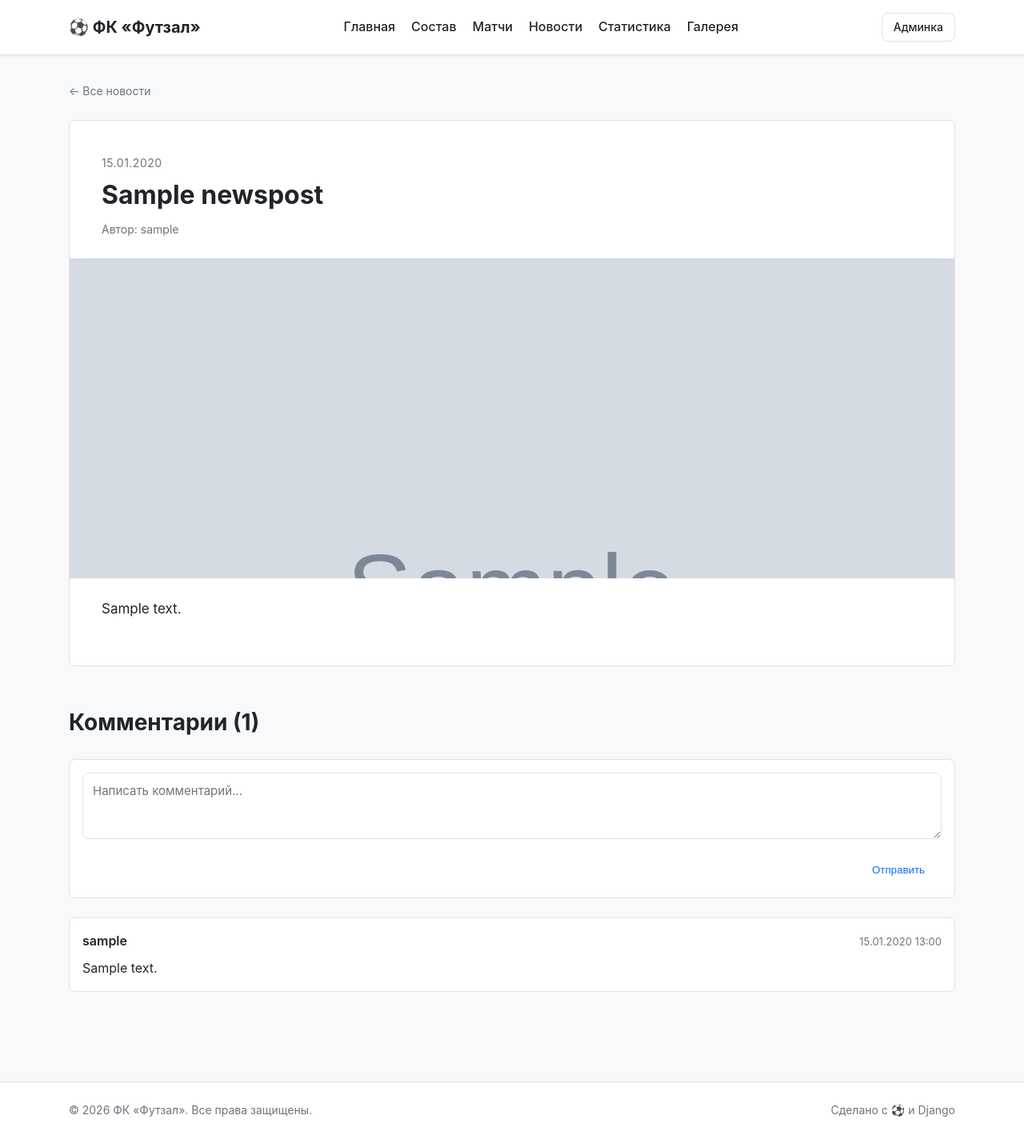
After one commit to Andrey-Dubov-25/futsal_team, a Django app: a page that uses templates/news/detail.html in a window 1280 px wide. The commit adds this page. Shown: the whole page at 80% size. Run offline with Django 5.2, Linux system fonts and the light colour scheme; a user stored in the database is signed in; tables that the repository leaves empty hold one stand-in row (values such as "Sample post"); grey boxes marked "Sample" are stand-in pictures; parts of the project's set-up code (start-up, migrations or seed data) failed here and were passed over.

Commit message:
feat(web): add news pages with HTMX comments

```diff
--- /dev/null
+++ b/apps/web/forms.py
@@ -0,0 +1,40 @@
+"""Формы веб-сайта."""
+
+from django import forms
+
+from apps.news.models import Comment
+
+
+class CommentForm(forms.ModelForm):
+    """Форма добавления комментария к новости."""
+
+    class Meta:
+        model = Comment
+        fields = ['text']
+        widgets = {
+            'text': forms.Textarea(
+                attrs={
+                    'rows': 3,
+                    'placeholder': 'Написать комментарий...',
+                    'class': 'form-textarea',
+                }
+            ),
+        }
+        labels = {
+            'text': '',
+        }
+
+    def __init__(self, *args, **kwargs):
+        super().__init__(*args, **kwargs)
+        # Отключаем стандартную валидацию required,
+        # чтобы использовать наше сообщение об ошибке
+        self.fields['text'].required = False
+
+    def clean_text(self):
+        """Проверить, что текст не пустой."""
+        text = (self.cleaned_data.get('text') or '').strip()
+        if not text:
+            raise forms.ValidationError(
+                'Текст комментария не может быть пустым.',
+            )
+        return text
--- a/apps/web/urls.py
+++ b/apps/web/urls.py
@@ -21,4 +21,15 @@ urlpatterns = [
         views.match_detail,
         name='match-detail',
     ),
+    path('news/', views.news_list, name='news-list'),
+    path(
+        'news/<slug:slug>/',
+        views.news_detail,
+        name='news-detail',
+    ),
+    path(
+        'news/<slug:slug>/comment/',
+        views.add_comment,
+        name='news-add-comment',
+    ),
 ]
--- a/apps/web/views.py
+++ b/apps/web/views.py
@@ -1,10 +1,17 @@
 """View-функции для HTML-страниц."""
 
+from django.contrib.auth.decorators import login_required
+from django.http import HttpResponse
 from django.shortcuts import get_object_or_404, render
+from django.template.loader import render_to_string
 from django.utils import timezone
+from django.views.decorators.http import require_POST
 
 from apps.matches.models import Match
+from apps.news.models import NewsPost
 from apps.players.models import Player
+
+from .forms import CommentForm
 
 
 def home(request):
@@ -63,3 +70,84 @@ def match_detail(request, pk):
         'matches/detail.html',
         {'match': match, 'events': events},
     )
+
+
+def news_list(request):
+    """Список опубликованных новостей."""
+    news = (
+        NewsPost.objects.filter(is_published=True)
+        .select_related('author')
+        .order_by('-published_at')
+    )
+    return render(request, 'news/list.html', {'news': news})
+
+
+def news_detail(request, slug):
+    """Детальная страница новости с комментариями."""
+    post = get_object_or_404(
+        NewsPost.objects.select_related('author'),
+        slug=slug,
+        is_published=True,
+    )
+    comments = (
+        post.comments.filter(is_published=True)
+        .select_related('author')
+        .order_by('-created_at')
+    )
+    form = CommentForm()
+
+    return render(
+        request,
+        'news/detail.html',
+        {
+            'post': post,
+            'comments': comments,
+            'form': form,
+        },
+    )
+
+
+@login_required
+@require_POST
+def add_comment(request, slug):
+    """Добавить комментарий к новости через HTMX.
+
+    Возвращает HTML-фрагмент (partial) с обновлённым списком
+    комментариев и пустой формой.
+    """
+    post = get_object_or_404(NewsPost, slug=slug, is_published=True)
+    form = CommentForm(request.POST)
+
+    if form.is_valid():
+        comment = form.save(commit=False)
+        comment.post = post
+        comment.author = request.user
+        comment.save()
+
+        comments = (
+            post.comments.filter(is_published=True)
+            .select_related('author')
+            .order_by('-created_at')
+        )
+        form = CommentForm()  # пустая форма после успеха
+    else:
+        # При ошибке — возвращаем форму с ошибками,
+        # но список комментариев тоже нужен (для замены)
+        comments = (
+            post.comments.filter(is_published=True)
+            .select_related('author')
+            .order_by('-created_at')
+        )
+
+    context = {
+        'post': post,
+        'comments': comments,
+        'form': form,
+    }
+
+    html = render_to_string(
+        'news/partials/comment_section.html',
+        context,
+        request=request,
+    )
+    return HttpResponse(html)
--- a/pytest_tests/web/test_players_pages.py
+++ b/pytest_tests/web/test_players_pages.py
@@ -8,6 +8,8 @@
 import pytest
 from django.urls import reverse
 from rest_framework import status
+
+from pytest_tests.factories import PlayerFactory
 
 
 pytestmark = pytest.mark.django_db
@@ -31,7 +33,6 @@ def test_players_list_shows_active_players(client, sample_players):
 
 def test_players_list_hides_inactive(client, db, sample_players):
     """Неактивные игроки не отображаются."""
-    from pytest_tests.factories import PlayerFactory
 
     inactive = PlayerFactory(
         first_name='Неактивный',
@@ -71,7 +72,6 @@ def test_player_detail_404_for_unknown(client, db):
 
 def test_player_detail_404_for_inactive(client, db):
     """Неактивный игрок — 404."""
-    from pytest_tests.factories import PlayerFactory
 
     inactive = PlayerFactory(is_active=False)
     url = reverse('web:player-detail', args=[inactive.pk])
--- a/requirements.txt
+++ b/requirements.txt
@@ -7,3 +7,4 @@ djangorestframework==3.15.2
 djangorestframework-simplejwt==5.3.1
 drf-spectacular==0.27.2
 django-filter==24.3
+Unidecode==1.3.8
--- a/static/css/style.css
+++ b/static/css/style.css
@@ -830,3 +830,243 @@ main.container {
         font-size: 36px;
     }
 }
+
+
+/* ============================================================================
+   News list
+   ========================================================================= */
+
+.news-list {
+    display: grid;
+    gap: 20px;
+}
+
+.news-card {
+    background: var(--color-surface);
+    border: 1px solid var(--color-border);
+    border-radius: var(--radius);
+    overflow: hidden;
+    transition: transform 0.15s, box-shadow 0.15s;
+}
+
+.news-card:hover {
+    transform: translateY(-2px);
+    box-shadow: 0 4px 12px rgba(0, 0, 0, 0.08);
+}
+
+.news-card__link {
+    display: grid;
+    grid-template-columns: 200px 1fr;
+    color: inherit;
+    text-decoration: none;
+}
+
+.news-card__cover {
+    aspect-ratio: 4 / 3;
+    background: var(--color-bg);
+    overflow: hidden;
+}
+
+.news-card__cover img {
+    width: 100%;
+    height: 100%;
+    object-fit: cover;
+}
+
+.news-card__body {
+    padding: 20px 24px;
+}
+
+.news-card__date {
+    font-size: 13px;
+    color: var(--color-text-muted);
+    text-transform: uppercase;
+    letter-spacing: 0.5px;
+}
+
+.news-card__title {
+    font-size: 20px;
+    margin: 8px 0;
+    color: var(--color-text);
+}
+
+.news-card__excerpt {
+    color: var(--color-text-muted);
+    margin: 0;
+}
+
+/* ============================================================================
+   News article
+   ========================================================================= */
+
+.news-article {
+    background: var(--color-surface);
+    border: 1px solid var(--color-border);
+    border-radius: var(--radius);
+    padding: 40px;
+    margin-bottom: 48px;
+}
+
+.news-article__date {
+    color: var(--color-text-muted);
+    font-size: 14px;
+    text-transform: uppercase;
+    letter-spacing: 0.5px;
+}
+
+.news-article__title {
+    font-size: 32px;
+    margin: 8px 0 12px;
+    line-height: 1.25;
+}
+
+.news-article__author {
+    color: var(--color-text-muted);
+    font-size: 14px;
+}
+
+.news-article__cover {
+    margin: 24px -40px;
+    max-height: 400px;
+    overflow: hidden;
+}
+
+.news-article__cover img {
+    width: 100%;
+    height: 100%;
+    object-fit: cover;
+}
+
+.news-article__content {
+    font-size: 17px;
+    line-height: 1.7;
+    color: var(--color-text);
+}
+
+.news-article__content p {
+    margin-bottom: 16px;
+}
+
+/* ============================================================================
+   Comments
+   ========================================================================= */
+
+.comments-section {
+    margin-top: 32px;
+}
+
+.comment-form {
+    background: var(--color-surface);
+    border: 1px solid var(--color-border);
+    border-radius: var(--radius);
+    padding: 16px;
+    margin-bottom: 24px;
+}
+
+.comment-form--login-prompt {
+    text-align: center;
+    color: var(--color-text-muted);
+    font-style: italic;
+}
+
+.form-textarea {
+    width: 100%;
+    padding: 12px;
+    border: 1px solid var(--color-border);
+    border-radius: var(--radius);
+    font-family: inherit;
+    font-size: 15px;
+    resize: vertical;
+    box-sizing: border-box;
+}
+
+.form-textarea:focus {
+    outline: none;
+    border-color: var(--color-primary);
+    box-shadow: 0 0 0 3px rgba(13, 110, 253, 0.1);
+}
+
+.form-errors {
+    color: #dc3545;
+    font-size: 14px;
+    margin: 8px 0;
+}
+
+.comment-form__actions {
+    display: flex;
+    justify-content: flex-end;
+    margin-top: 12px;
+}
+
+.comments-list {
+    list-style: none;
+    padding: 0;
+    margin: 0;
+    display: flex;
+    flex-direction: column;
+    gap: 12px;
+}
+
+.comment {
+    background: var(--color-surface);
+    border: 1px solid var(--color-border);
+    border-radius: var(--radius);
+    padding: 16px;
+}
+
+.comment__header {
+    display: flex;
+    justify-content: space-between;
+    align-items: baseline;
+    margin-bottom: 8px;
+    gap: 12px;
+}
+
+.comment__author {
+    font-weight: 600;
+}
+
+.comment__date {
+    color: var(--color-text-muted);
+    font-size: 13px;
+}
+
+.comment__text {
+    color: var(--color-text);
+}
+
+.comment__text p {
+    margin: 0 0 8px;
+}
+
+.comment__text p:last-child {
+    margin-bottom: 0;
+}
+
+.comments-empty {
+    color: var(--color-text-muted);
+    text-align: center;
+    padding: 24px;
+}
+
+/* ============================================================================
+   Адаптив для новостей
+   ========================================================================= */
+
+@media (max-width: 640px) {
+    .news-card__link {
+        grid-template-columns: 1fr;
+    }
+
+    .news-article {
+        padding: 24px 20px;
+    }
+
+    .news-article__title {
+        font-size: 24px;
+    }
+
+    .news-article__cover {
+        margin: 24px -20px;
+    }
+}
--- a/templates/home.html
+++ b/templates/home.html
@@ -38,8 +38,10 @@
             <p>Таблица бомбардиров, форма команды.</p>
         </article>
         <article class="card">
-            <h3>Новости</h3>
-            <p>Обновления команды, комментарии болельщиков.</p>
+            <a href="{% url 'web:news-list' %}" class="card">
+                <h3>Новости</h3>
+                <p>Обновления команды, комментарии болельщиков.</p>
+            </a>
         </article>
     </div>
 </section>
--- /dev/null
+++ b/templates/news/detail.html
@@ -0,0 +1,45 @@
+{% extends 'base.html' %}
+
+{% block title %}{{ post.title }} — Новости{% endblock %}
+
+{% block content %}
+<section class="section">
+    <a href="{% url 'web:news-list' %}" class="back-link">
+        ← Все новости
+    </a>
+
+    <article class="news-article">
+        <header class="news-article__header">
+            <time class="news-article__date"
+                  datetime="{{ post.published_at|date:'c' }}">
+                {{ post.published_at|date:"d.m.Y" }}
+            </time>
+            <h1 class="news-article__title">{{ post.title }}</h1>
+            {% if post.author %}
+                <div class="news-article__author">
+                    Автор: {{ post.author.username }}
+                </div>
+            {% endif %}
+        </header>
+
+        {% if post.cover %}
+            <div class="news-article__cover">
+                <img src="{{ post.cover.url }}" alt="{{ post.title }}">
+            </div>
+        {% endif %}
+
+        <div class="news-article__content">
+            {{ post.content|linebreaks }}
+        </div>
+    </article>
+
+    <section class="comments-section"
+             id="comments">
+        <h2 class="section__title">
+            Комментарии ({{ comments|length }})
+        </h2>
+
+        {% include 'news/partials/comment_section.html' %}
+    </section>
+</section>
+{% endblock %}
--- /dev/null
+++ b/templates/news/partials/comment_section.html
@@ -0,0 +1,57 @@
+<div id="comment-section">
+
+    {% if user.is_authenticated %}
+        <form hx-post="{% url 'web:news-add-comment' post.slug %}"
+              hx-target="#comment-section"
+              hx-swap="outerHTML"
+              class="comment-form">
+            {% csrf_token %}
+            {{ form.text }}
+            {% if form.text.errors %}
+                <div class="form-errors">
+                    {% for error in form.text.errors %}
+                        <p>{{ error }}</p>
+                    {% endfor %}
+                </div>
+            {% endif %}
+            <div class="comment-form__actions">
+                <button type="submit" class="btn btn--primary">
+                    Отправить
+                </button>
+            </div>
+        </form>
+    {% else %}
+        <div class="comment-form comment-form--login-prompt">
+            <p>
+                <a href="{% url 'admin:login' %}?next={{ request.path }}">
+                    Войдите
+                </a>, чтобы оставить комментарий.
+            </p>
+        </div>
+    {% endif %}
+
+    {% if comments %}
+        <ul class="comments-list">
+            {% for comment in comments %}
+                <li class="comment">
+                    <div class="comment__header">
+                        <span class="comment__author">
+                            {{ comment.author.username }}
+                        </span>
+                        <time class="comment__date"
+                              datetime="{{ comment.created_at|date:'c' }}">
+                            {{ comment.created_at|date:"d.m.Y H:i" }}
+                        </time>
+                    </div>
+                    <div class="comment__text">
+                        {{ comment.text|linebreaks }}
+                    </div>
+                </li>
+            {% endfor %}
+        </ul>
+    {% else %}
+        <p class="comments-empty">
+            Комментариев пока нет. Будьте первым!
+        </p>
+    {% endif %}
+</div>
--- a/templates/partials/header.html
+++ b/templates/partials/header.html
@@ -8,7 +8,7 @@
                 <a href="{% url 'web:home' %}">Главная</a>
                 <a href="{% url 'web:players-list' %}">Состав</a>
                 <a href="{% url 'web:matches-list' %}">Матчи</a>
-                <a href="#">Новости</a>
+                <a href="{% url 'web:news-list' %}">Новости</a>
                 <a href="#">Статистика</a>
                 <a href="#">Галерея</a>
             </nav>
```
Also changed, not shown: apps/news/models.py (+7 -1 lines), pytest_tests/news/test_news_model.py (+21 -2 lines), pytest_tests/web/test_news_pages.py (added, +135 -0 lines), templates/news/list.html (added, +50 -0 lines).
